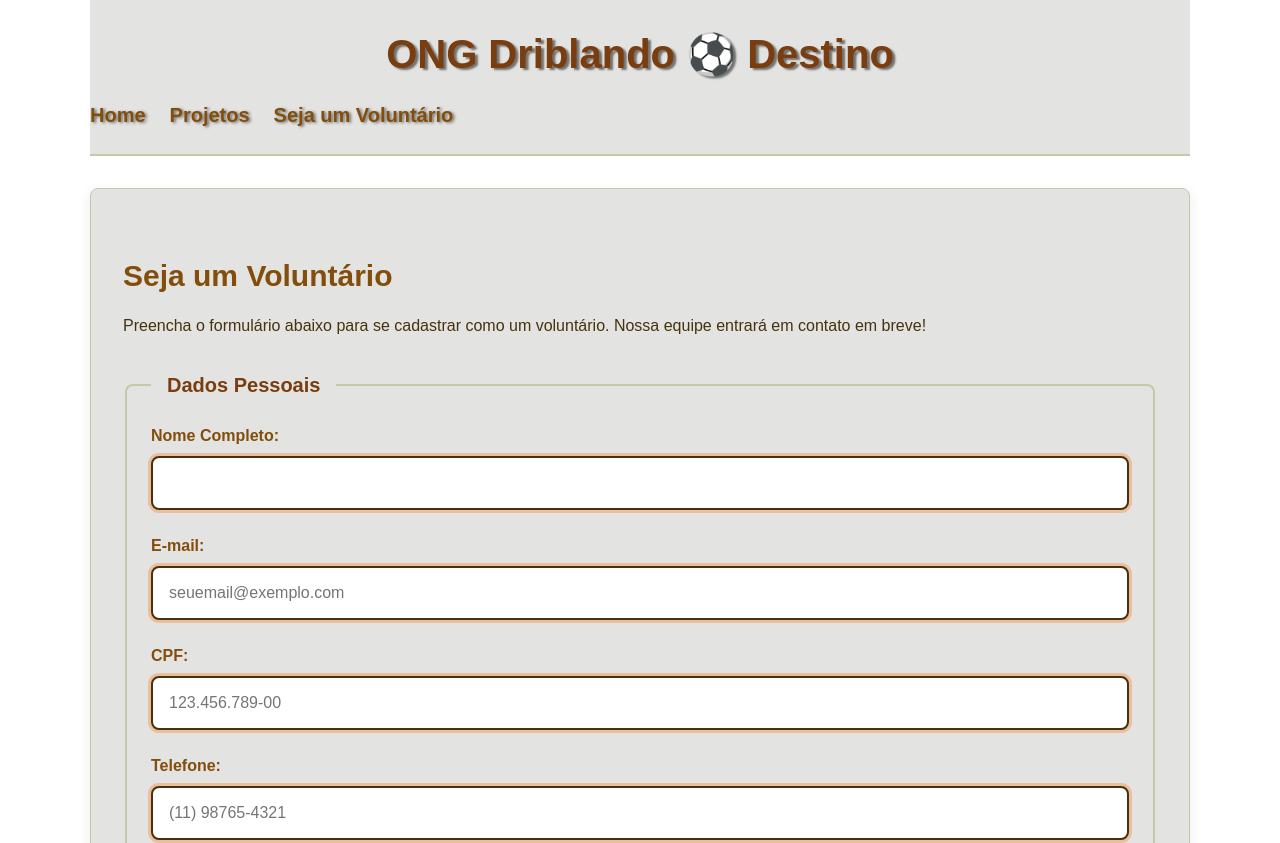
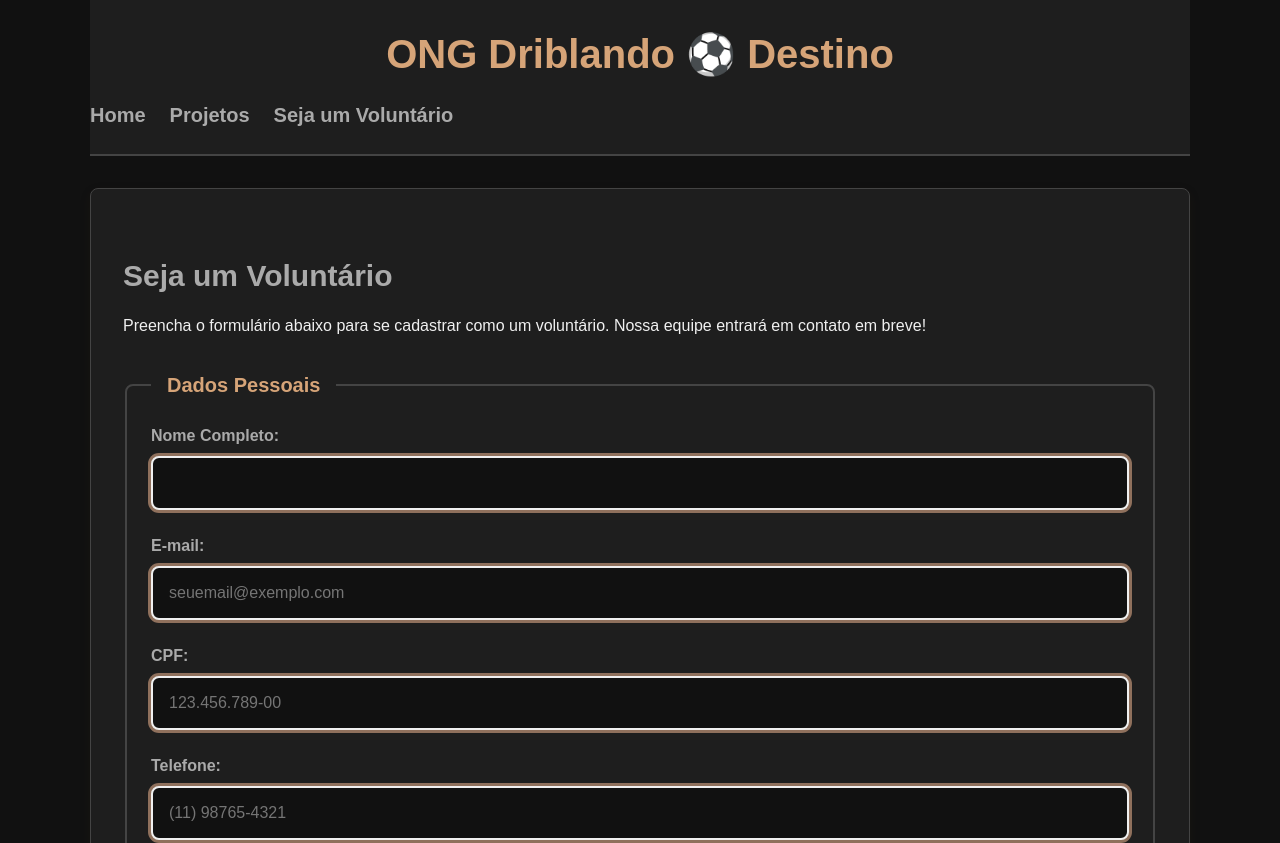
Before and after one commit to ccrazyjapinha-debug/projeto-ong-ads, a plain HTML site: page cadastro.html in a window 1280 px wide. Shown: the top 843 px of the page. Drawn offline with Linux system fonts and the dark colour scheme.

```diff
--- a/style.css
+++ b/style.css
@@ -317,3 +317,48 @@
         padding: var(--espaco-md);
     }
 }
+@media (prefers-color-scheme: dark) {
+
+    :root {
+        --cor-fundo-geral: #111;
+        --cor-fundo-secao: #1e1e1e;
+        --cor-texto-principal: #f0f0f0;
+        --cor-texto-secundario: #aaa;
+        --cor-borda: #444;
+
+        --cor-marca-marrom: #D6A478;
+        --cor-marca-laranja: #ffc299;
+    }
+
+    h1 {
+        color: var(--cor-marca-marrom);
+        text-shadow: none;
+    }
+
+    header {
+        background-color: var(--cor-fundo-secao);
+    }
+
+    header nav a {
+        color: var(--cor-texto-secundario);
+        text-shadow: none;
+    }
+
+    header nav a:hover,
+    header nav a:focus {
+        background-color: #333;
+    }
+
+    .btn:hover,
+    .btn:focus {
+        background-color: var(--cor-marca-marrom);
+    }
+
+    main form input:focus {
+        box-shadow: 0 0 0 3px rgba(214, 164, 120, 0.5);
+    }
+
+    main form input:invalid {
+        box-shadow: 0 0 0 3px rgba(255, 194, 153, 0.5);
+    }
+}
```
Also changed, not shown: 1 other file.
